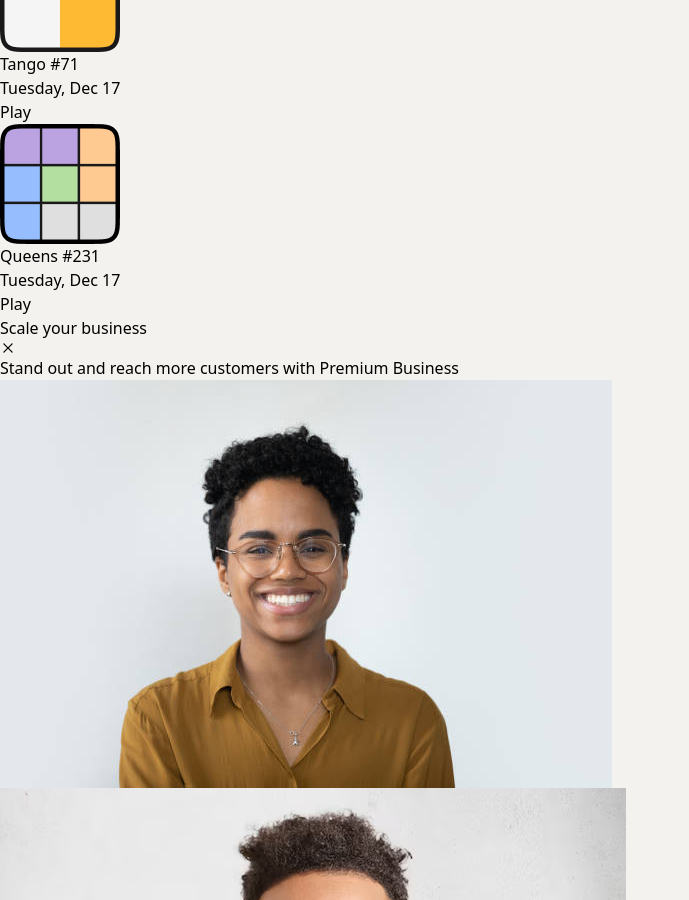
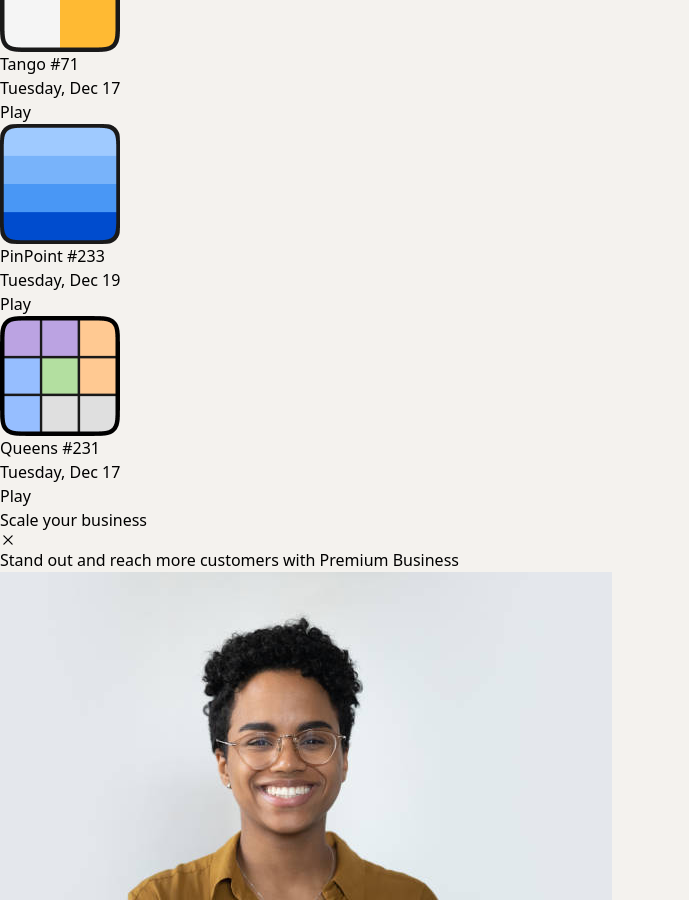
Before and after one commit to The-Krishna-17/Linkdin-Clone, a React (Vite) app: page /network in a window 1280 px wide. Shown: the part 1920-2820 px from the top of the page, without its empty margins (0-689 px from the left). Built offline with nearby package versions, Linux system fonts and the light colour scheme.

Commit message:
network page of lg scredn

```diff
--- a/src/Componets/Network.jsx
+++ b/src/Componets/Network.jsx
@@ -23,6 +23,7 @@ import s2 from '../assets/s2.png'
 import ps1 from '../assets/ps1.jpg'
 import ps2 from '../assets/ps2.avif'
 import ps3 from '../assets/ps3.jpg'
+import s3 from '../assets/pinpoint.png'
 
 
 //importing connets.jsx
@@ -33,7 +34,7 @@ const Network = () => {
   return (
     <>
     {/* all the content here */}
-    <div className='md:grid grid-cols-[2fr_2.5fr]  md:p-6 gap-8'>
+    <div className='md:grid grid-cols-[2fr_2.5fr] lg:grid-cols-[1.8fr_4fr]  md:p-6 lg:px-[5rem] gap-8'>
       {/* content that is displayed in left  */}
       <div>
         <div className='bg-white border-slate-300 my-4 md:my-0 p-6 border md:rounded-xl md:mb-6'>
@@ -98,6 +99,14 @@ const Network = () => {
               <div>
                 <h2 className='font-semibold'>Tango <span>#71</span></h2>
                 <p className='text-xs text-slate-700'>Tuesday, Dec 17</p>
+              </div>
+              <button className='border-2 font-semibold border-blue-600 py-1 px-3 text-blue-700 rounded-full'>Play</button>
+            </div>
+            <div className=' gap-3 items-center hidden lg:flex'>
+              <img src={s3} alt="" className='w-10'/>
+              <div>
+                <h2 className='font-semibold'>PinPoint <span>#233</span></h2>
+                <p className='text-xs text-slate-700'>Tuesday, Dec 19</p>
               </div>
               <button className='border-2 font-semibold border-blue-600 py-1 px-3 text-blue-700 rounded-full'>Play</button>
             </div>
```
Also changed, not shown: src/assets/pinpoint.png (added).
